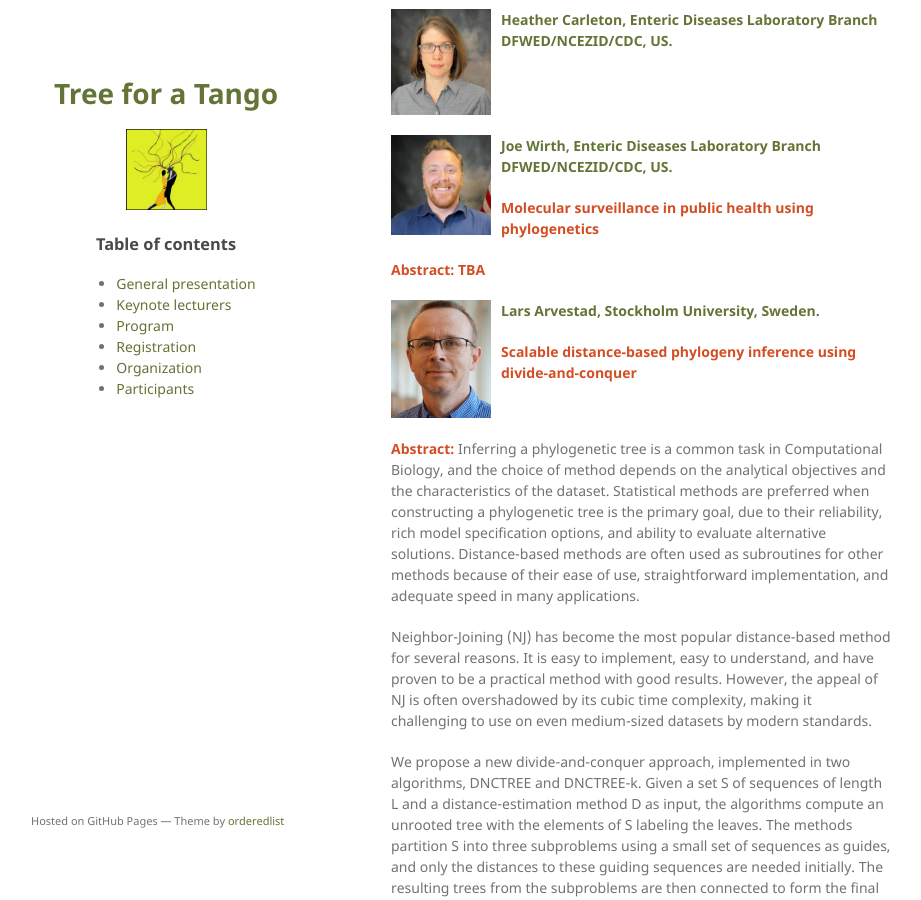
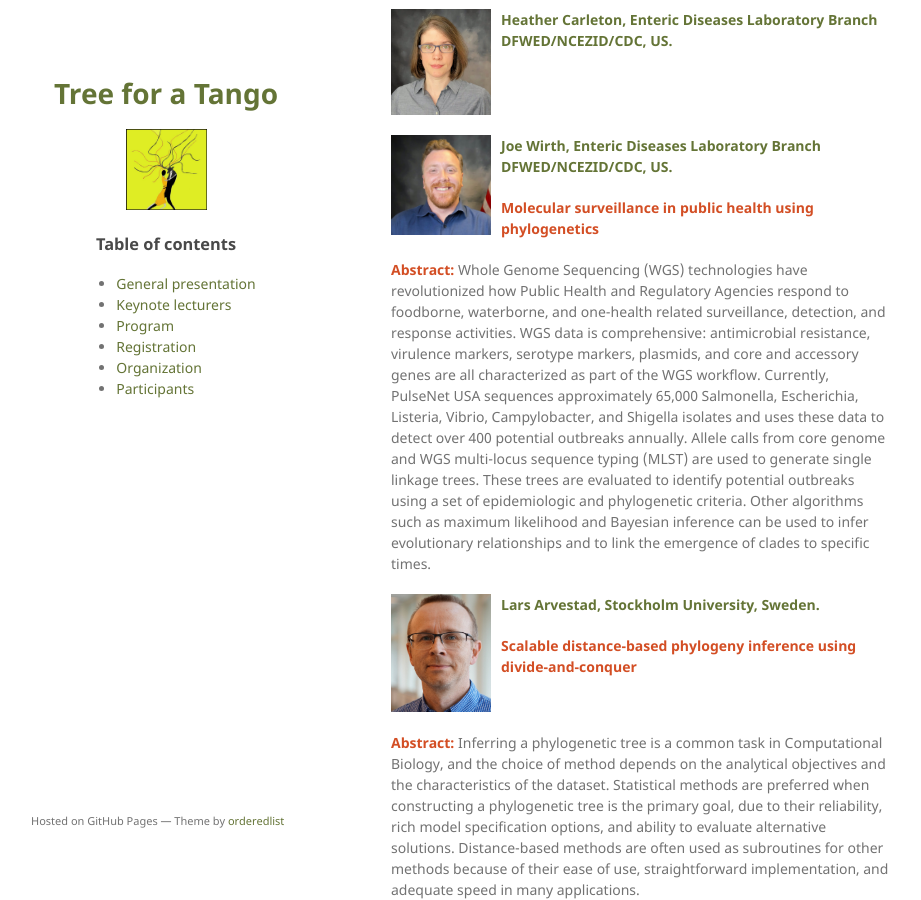
Before and after one commit to bioinf-isel/bioinf-isel.github.io, a Jekyll site: the page built from tree-for-a-tango/index.md, in a window 1280 px wide and 900 px high, scrolled down 977 px. Shown: the whole window, without its empty margins (179-1100 px from the left). Built offline with Jekyll 4.4.1, drawn with Linux system fonts in a browser that asks for light colours; the repository's description, which GitHub fills in, is left out.

Commit message:
Abstracts update

```diff
--- a/tree-for-a-tango/index.md
+++ b/tree-for-a-tango/index.md
@@ -46,7 +46,9 @@ Enteric Diseases Laboratory Branch DFWED/NCEZID/CDC, US.</span>**
 **<span style="color:#D34E24"> Molecular surveillance in public health using phylogenetics </span>**
 <br clear="left"/>
 
-**<span style="color:#D34E24">Abstract: TBA</span>**
+**<span style="color:#D34E24">Abstract:</span>** Whole Genome Sequencing (WGS) technologies have revolutionized how Public Health and Regulatory Agencies respond to foodborne, waterborne, and one-health related surveillance, detection, and response activities. WGS data is comprehensive: antimicrobial resistance, virulence markers, serotype markers, plasmids, and core and accessory genes are all characterized as part of the WGS workflow. Currently, PulseNet USA sequences approximately 65,000 Salmonella, Escherichia, Listeria, Vibrio, Campylobacter, and Shigella isolates and uses these data to detect over 400 potential outbreaks annually. Allele calls from core genome and WGS multi-locus sequence typing (MLST) are used to generate single linkage trees. These trees are evaluated to identify potential outbreaks using a set of epidemiologic and phylogenetic criteria. Other algorithms such as maximum likelihood and Bayesian inference can be used to infer evolutionary relationships and to link the emergence of clades to specific times.
+
+
 
 <img  title="a title" alt="Alt text" src="/assets/img/Lars1.jpg" width="20%" height="20%" style="float: left;  padding-right: 10px; " />
 
```
